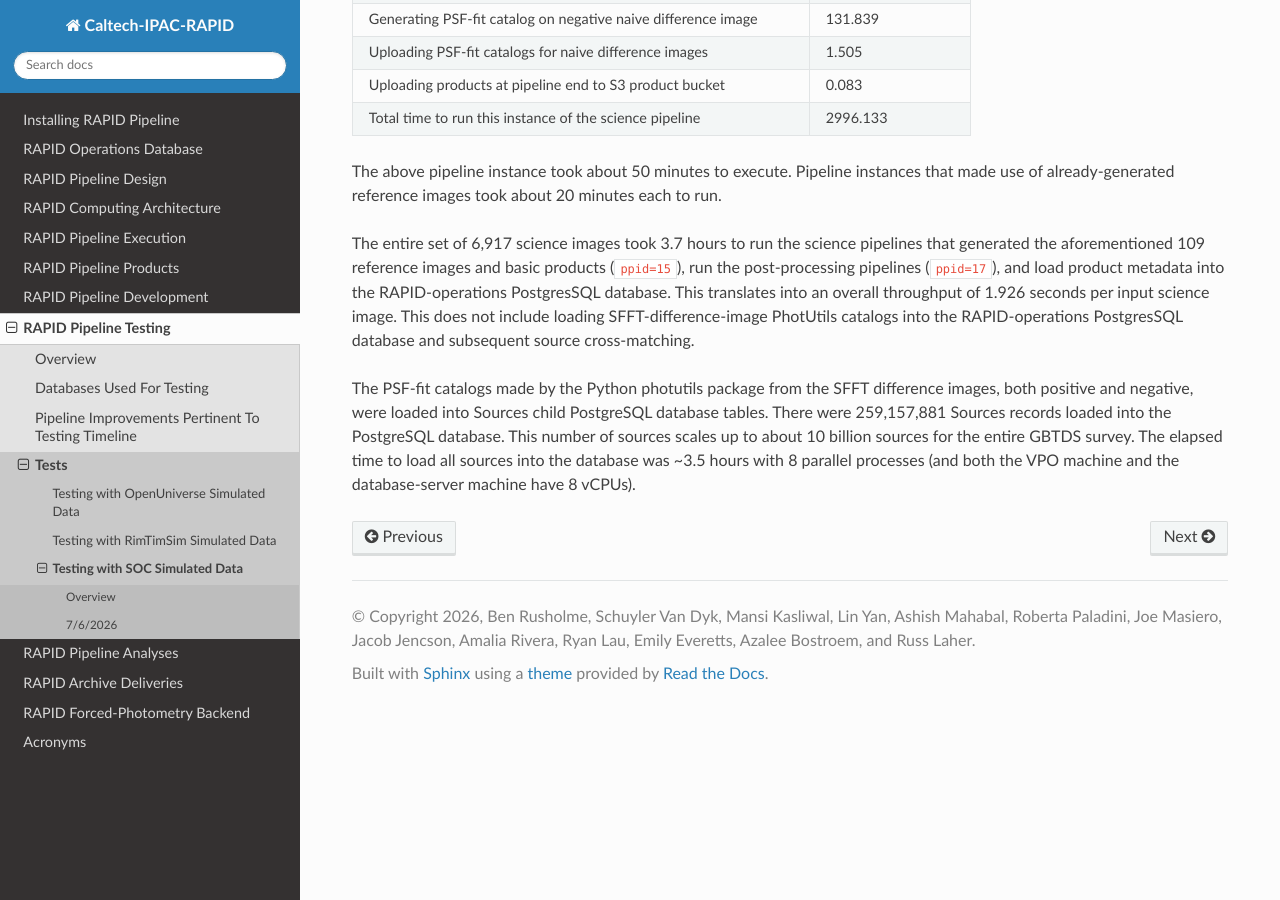
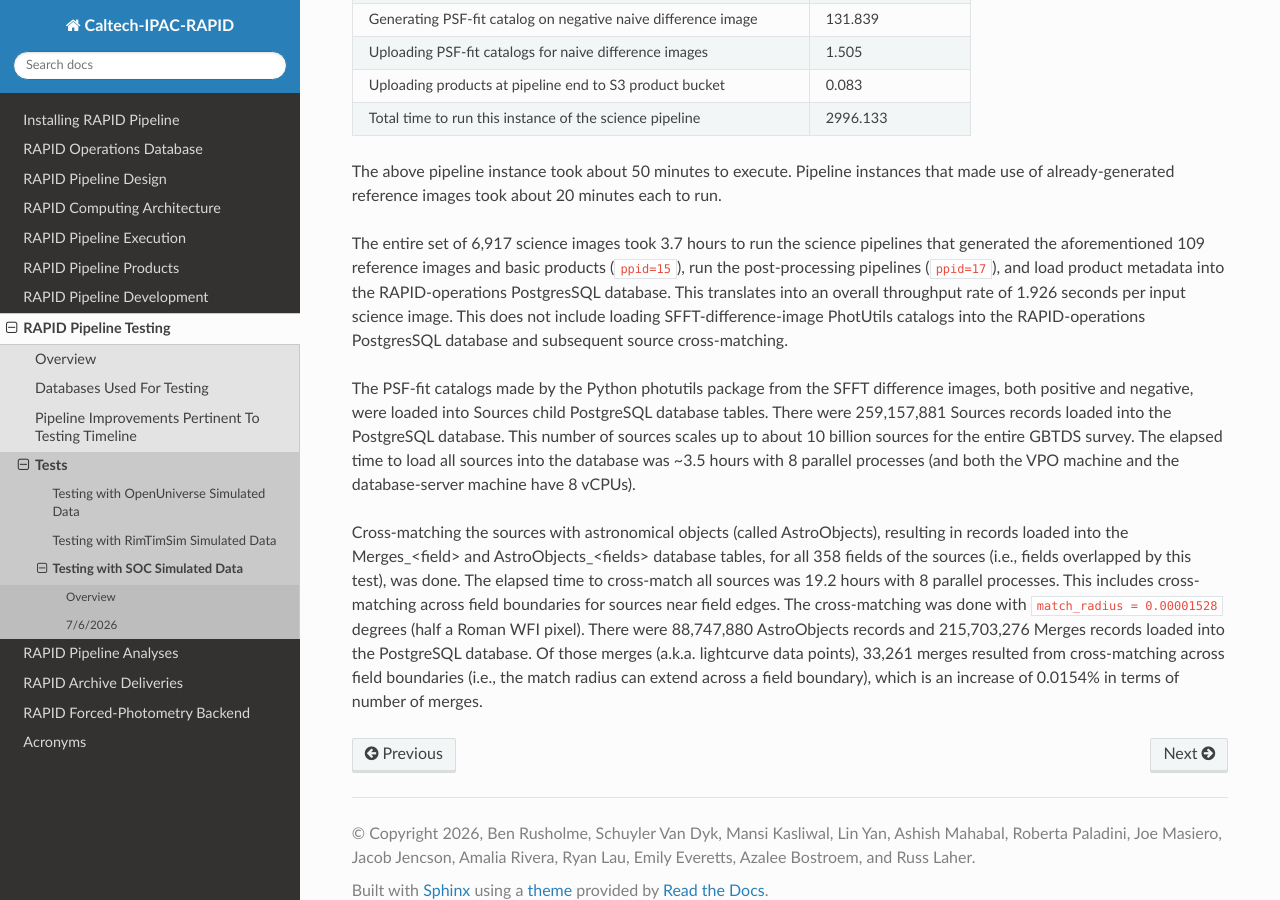
Before and after one commit to Caltech-IPAC/rapid, a Sphinx documentation site: the page built from docs/source/dev/socsim_tests.rst, in a window 1280 px wide and 900 px high, scrolled down 7051 px. Built offline with Sphinx 7.4.7 and the Read the Docs theme 3.1.0, drawn with Linux system fonts in a browser that asks for light colours.

Commit message:
Added information about the source cross-matching for the 7/6/2026 test.

```diff
--- a/docs/source/dev/socsim_tests.rst
+++ b/docs/source/dev/socsim_tests.rst
@@ -370,7 +370,7 @@ that made use of already-generated reference images took about 20 minutes each t
 The entire set of 6,917 science images took 3.7 hours to run the science pipelines that
 generated the aforementioned 109 reference images and basic products (``ppid=15``),
 run the post-processing pipelines (``ppid=17``), and load product metadata into the
-RAPID-operations PostgresSQL database.  This translates into an overall throughput of
+RAPID-operations PostgresSQL database.  This translates into an overall throughput rate of
 1.926 seconds per input science image.  This does not include loading SFFT-difference-image
 PhotUtils catalogs into the RAPID-operations PostgresSQL database and subsequent
 source cross-matching.
@@ -381,3 +381,15 @@ There were 259,157,881 Sources records loaded into the PostgreSQL database.
 This number of sources scales up to about 10 billion sources for the entire GBTDS survey.
 The elapsed time to load all sources into the database was ~3.5 hours with 8 parallel processes
 (and both the VPO machine and the database-server machine have 8 vCPUs).
+
+Cross-matching the sources with astronomical objects (called AstroObjects),
+resulting in records loaded into the Merges_<field> and
+AstroObjects_<fields> database tables, for all 358 fields of the sources
+(i.e., fields overlapped by this test), was done.
+The elapsed time to cross-match all sources was 19.2 hours with 8 parallel processes.
+This includes cross-matching across field boundaries for sources near field edges.
+The cross-matching was done with ``match_radius = 0.00001528`` degrees (half a Roman WFI pixel).
+There were 88,747,880 AstroObjects records and 215,703,276 Merges records loaded
+into the PostgreSQL database.  Of those merges (a.k.a. lightcurve data points), 33,261 merges
+resulted from cross-matching across field boundaries (i.e., the match radius can extend
+across a field boundary), which is an increase of 0.0154% in terms of number of merges.
```
